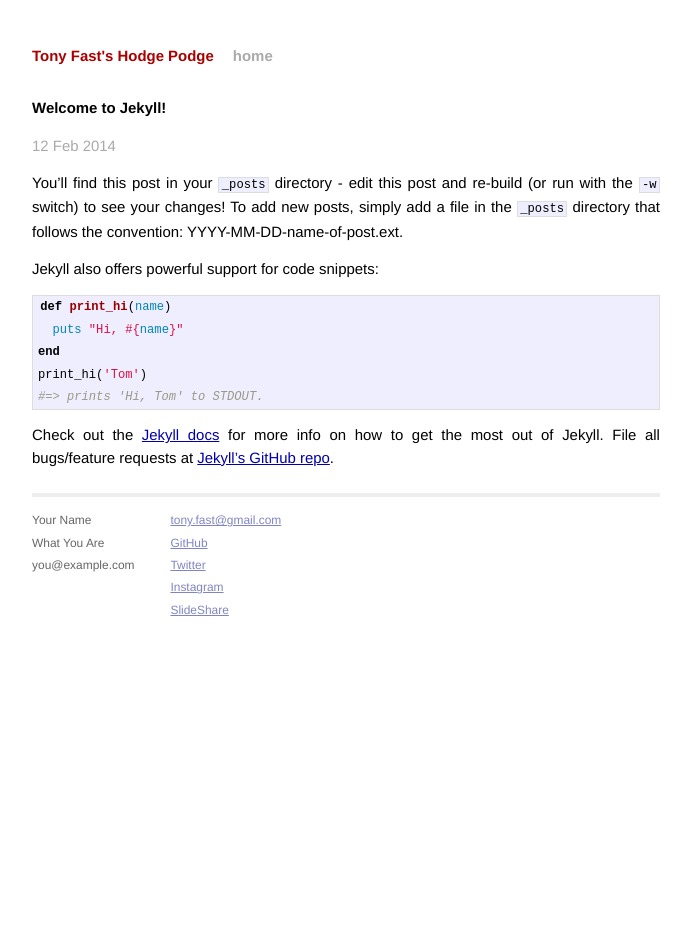
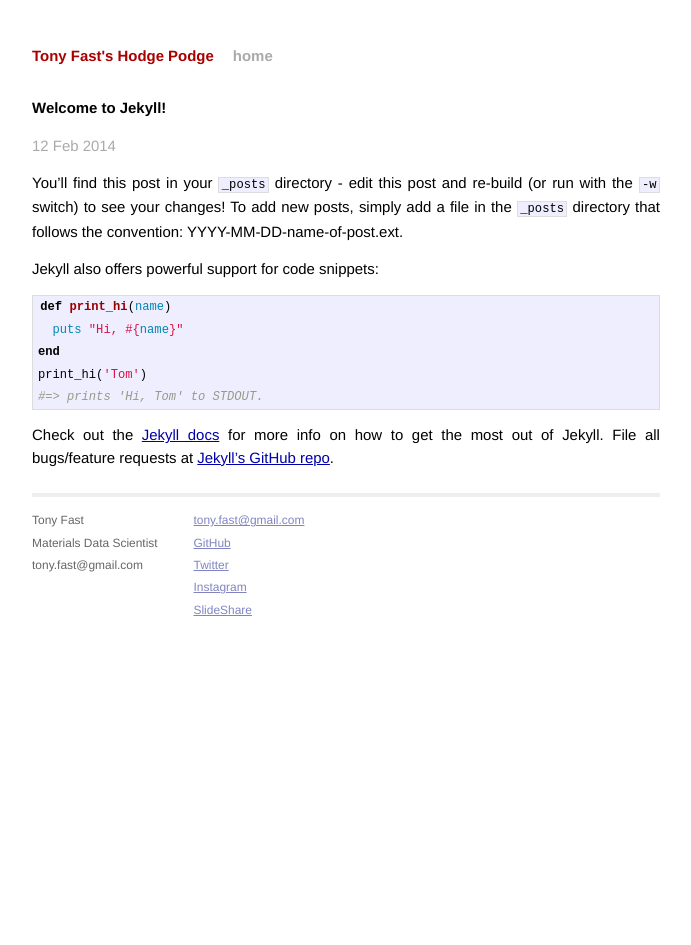
Before and after one commit to tonyfast/matin-polymer-demo, a Jekyll site: the page built from _posts/2014-02-12-welcome-to-jekyll.markdown, in a window 1280 px wide. Shown: the whole page, without its empty margins (294-985 px from the left). Built offline with Jekyll 4.4.1, drawn with Linux system fonts in a browser that asks for light colours; Markdown is read by kramdown in place of the engine named in the settings.

Commit message:
Update default.html

```diff
--- a/_layouts/default.html
+++ b/_layouts/default.html
@@ -26,9 +26,9 @@
           <div class="footer">
             <div class="contact">
               <p>
-                Your Name<br />
-                What You Are<br />
-                you@example.com
+                Tony Fast<br />
+                Materials Data Scientist<br />
+                tony.fast@gmail.com
               </p>
             </div>
             <div class="contact">
```
